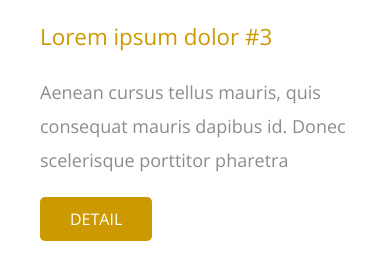
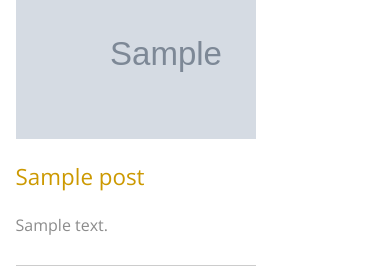
Before and after one commit to amir-y-17/django-blog, a Django app: page /blog/home/ in a window 390 px wide. Shown: the part 1993-2271 px from the top of the page. Run offline with Django 5.2, Linux system fonts and the light colour scheme; tables that the repository leaves empty hold one stand-in row (values such as "Sample post"); grey boxes marked "Sample" are stand-in pictures; some libraries are stand-ins or nearby versions.

Commit message:
add latest posts to home page

```diff
--- a/blog/templates/blog/home.html
+++ b/blog/templates/blog/home.html
@@ -1,15 +1,14 @@
 {% extends 'parent/base/base.html' %}
 {% load static %}
+{% load blog_tags %}
 
 {% block title %}Home{% endblock title %}
-
-
 
 {% block content %}
 
 
-<div class="tm-home-img-container">
-    <img src="{% static 'img/tm-home-img.jpg' %}" alt="Image" class="hidden-lg-up img-fluid">
+<div class="container">
+    <img src="{% static 'img/eGJLHl.jpg' %}" alt="Image" class="hidden-lg-up img-fluid">
 </div>
 
 <section class="tm-section">
@@ -17,62 +16,12 @@
         <div class="row">
             <div class="col-xs-12 col-sm-12 col-md-12 col-lg-12 text-xs-center">
                 <h2 class="tm-gold-text tm-title">Introduction</h2>
-                <p class="tm-subtitle">Suspendisse ut magna vel velit cursus tempor ut nec nunc. Mauris vehicula, augue in tincidunt porta, purus ipsum blandit massa.</p>
+                <p class="tm-subtitle">Welcome to our blog! Here, we explore the world of programming and technology with innovative ideas and exciting adventures. Let’s push the boundaries of creativity together!
+                </p>
             </div>
         </div>
-        <div class="row">
-            <div class="col-xs-12 col-sm-6 col-md-6 col-lg-3 col-xl-3">
 
-                <div class="tm-content-box">
-                    <img src="{% static 'img/tm-img-310x180-1.jpg' %}" alt="Image" class="tm-margin-b-20 img-fluid">
-                    <h4 class="tm-margin-b-20 tm-gold-text">Lorem ipsum dolor #1</h4>
-                    <p class="tm-margin-b-20">Aenean cursus tellus mauris, quis
-                    consequat mauris dapibus id. Donec
-                    scelerisque porttitor pharetra</p>
-                    <a href="#" class="tm-btn text-uppercase">Detail</a>
-                </div>
-
-            </div>
-
-            <div class="col-xs-12 col-sm-6 col-md-6 col-lg-3 col-xl-3">
-
-                <div class="tm-content-box">
-                    <img src="{% static 'img/tm-img-310x180-2.jpg' %}" alt="Image" class="tm-margin-b-20 img-fluid">
-                    <h4 class="tm-margin-b-20 tm-gold-text">Lorem ipsum dolor #2</h4>
-                    <p class="tm-margin-b-20">Aenean cursus tellus mauris, quis
-                    consequat mauris dapibus id. Donec
-                    scelerisque porttitor pharetra</p>
-                    <a href="#" class="tm-btn text-uppercase">Read More</a>
-                </div>
-
-            </div>
-
-            <div class="col-xs-12 col-sm-6 col-md-6 col-lg-3 col-xl-3">
-
-                <div class="tm-content-box">
-                    <img src="{% static 'img/tm-img-310x180-3.jpg' %}" alt="Image" class="tm-margin-b-20 img-fluid">
-                    <h4 class="tm-margin-b-20 tm-gold-text">Lorem ipsum dolor #3</h4>
-                    <p class="tm-margin-b-20">Aenean cursus tellus mauris, quis
-                    consequat mauris dapibus id. Donec
-                    scelerisque porttitor pharetra</p>
-                    <a href="#" class="tm-btn text-uppercase">Detail</a>
-                </div>
-
-            </div>
-
-            <div class="col-xs-12 col-sm-6 col-md-6 col-lg-3 col-xl-3">
-
-                <div class="tm-content-box">
-                    <img src="{% static 'img/tm-img-310x180-4.jpg' %}" alt="Image" class="tm-margin-b-20 img-fluid">
-                    <h4 class="tm-margin-b-20 tm-gold-text">Lorem ipsum dolor #4</h4>
-                    <p class="tm-margin-b-20">Aenean cursus tellus mauris, quis
-                    consequat mauris dapibus id. Donec
-                    scelerisque porttitor pharetra</p>
-                    <a href="#" class="tm-btn text-uppercase">Read More</a>
-                </div>
-
-            </div>
-        </div> <!-- row -->
+        <!-- row -->
 
         <div class="row tm-margin-t-big">
             <div class="col-xs-12 col-sm-12 col-md-12 col-lg-6 col-xl-6">
@@ -104,11 +53,9 @@
                                 </h3>
                                 <nav>
                                     <ul class="nav">
-                                        <li><a href="#" class="tm-text-link">Tincidunt non faucibus placerat</a></li>
-                                        <li><a href="#" class="tm-text-link">Vestibulum tempor ac lectus</a></li>
-                                        <li><a href="#" class="tm-text-link">Fusce non turpis euismod</a></li>
-                                        <li><a href="#" class="tm-text-link">Nam in augue consectetur</a></li>
-                                        <li><a href="#" class="tm-text-link">Text Link Color #006699</a></li>
+                                        {% for category in categories %}
+                                        <li><a href="#" class="tm-text-link">{{category.name}}</a></li>
+                                        {% endfor %}
                                     </ul>
                                 </nav>
                             </div> <!-- col -->
@@ -131,40 +78,8 @@
 
                         <div class="row tm-2-rows-md-down-1 tm-margin-t-mid">
                             <div class="col-xs-12 col-sm-12 col-md-12 col-lg-12 col-xl-12">
-                                <h3 class="tm-gold-text tm-title tm-margin-b-30">Related Posts</h3>
-                                <div class="media tm-related-post">
-                                  <div class="media-left media-middle">
-                                    <a href="#">
-                                      <img class="media-object" src="{% static 'img/tm-img-240x120-1.jpg' %}" alt="Generic placeholder image">
-                                    </a>
-                                  </div>
-                                  <div class="media-body">
-                                    <a href="#"><h4 class="media-heading tm-gold-text tm-margin-b-15">Lorem ipsum dolor</h4></a>
-                                    <p class="tm-small-font tm-media-description">Aenean cursus tellus mauris, quis consequat mauris dapibus id. Donec scelerisque porttitor pharetra.</p>
-                                  </div>
-                                </div>
-                                <div class="media tm-related-post">
-                                  <div class="media-left media-middle">
-                                    <a href="#">
-                                      <img class="media-object" src="{% static 'img/tm-img-240x120-2.jpg' %}" alt="Generic placeholder image">
-                                    </a>
-                                  </div>
-                                  <div class="media-body">
-                                    <a href="#"><h4 class="media-heading tm-gold-text tm-margin-b-15">Lorem ipsum dolor</h4></a>
-                                    <p class="tm-small-font tm-media-description">Aenean cursus tellus mauris, quis consequat mauris dapibus id. Donec scelerisque porttitor pharetra.</p>
-                                  </div>
-                                </div>
-                                <div class="media tm-related-post">
-                                  <div class="media-left media-middle">
-                                    <a href="#">
-                                      <img class="media-object" src="{% static 'img/tm-img-240x120-3.jpg' %}" alt="Generic placeholder image">
-                                    </a>
-                                  </div>
-                                  <div class="media-body">
-                                    <a href="#"><h4 class="media-heading tm-gold-text tm-margin-b-15">Lorem ipsum dolor</h4></a>
-                                    <p class="tm-small-font tm-media-description">Aenean cursus tellus mauris, quis consequat mauris dapibus id. Donec scelerisque porttitor pharetra.</p>
-                                  </div>
-                                </div>
+                                <h3 class="tm-gold-text tm-title tm-margin-b-30">Latest Posts</h3>
+                                {% latest_posts 3 %}
                             </div>
                         </div>
                     </div>
--- /dev/null
+++ b/blog/templates/parent/partials/latest_posts.html
@@ -0,0 +1,13 @@
+{% for post in l_posts %}
+<div class="media tm-related-post">
+    <div class="media-left media-middle">
+      <a href="{{post.get_absolute_url}}">
+        <img class="media-object" src="{{post.image.url}}" alt="{{post.title}}" style="width:300px; height: 170px;">
+      </a>
+    </div>
+    <div class="media-body">
+      <a href="{{post.get_absolute_url}}"><h4 class="media-heading tm-gold-text tm-margin-b-15">{{post.title}}</h4></a>
+      <p class="tm-small-font tm-media-description">{{post.description|truncatewords:10}}</p>
+    </div>
+</div>
+{% endfor %}
--- /dev/null
+++ b/blog/templatetags/blog_tags.py
@@ -0,0 +1,12 @@
+from django import template
+from ..models import Post
+
+
+register = template.Library()
+
+
+@register.inclusion_tag("parent/partials/latest_posts.html")
+def latest_posts(count=4):
+    l_posts = Post.objects.order_by("-created_at")[:count]
+    context = {"l_posts": l_posts}
+    return context
--- a/blog/urls.py
+++ b/blog/urls.py
@@ -6,7 +6,7 @@ app_name = "blog"
 
 
 urlpatterns = [
-    path("home/", TemplateView.as_view(template_name="blog/home.html"), name="home"),
+    path("home/", views.HomePageView.as_view(), name="home"),
     path("new-post/", views.CreateNewPostView.as_view(), name="new_post"),
     path("posts/", views.PostListView.as_view(), name="post_list"),
     path("posts/<int:pk>/", views.PostDetailView.as_view(), name="post_detail"),
--- a/blog/views.py
+++ b/blog/views.py
@@ -3,7 +3,16 @@ from django.contrib import messages
 from .forms import CreateNewPostForm
 from django.shortcuts import render, redirect, get_object_or_404
 from django.contrib.auth.mixins import LoginRequiredMixin
-from django.views.generic import View, ListView, DetailView
+from django.views.generic import View, ListView, DetailView, TemplateView
+
+
+class HomePageView(TemplateView):
+    template_name = "blog/home.html"
+
+    def get_context_data(self, **kwargs):
+        context = super().get_context_data(**kwargs)
+        context["categories"] = Category.objects.all()
+        return context
 
 
 class CreateNewPostView(LoginRequiredMixin, View):
```
Also changed, not shown: blog/templatetags/__init__.py (added).
